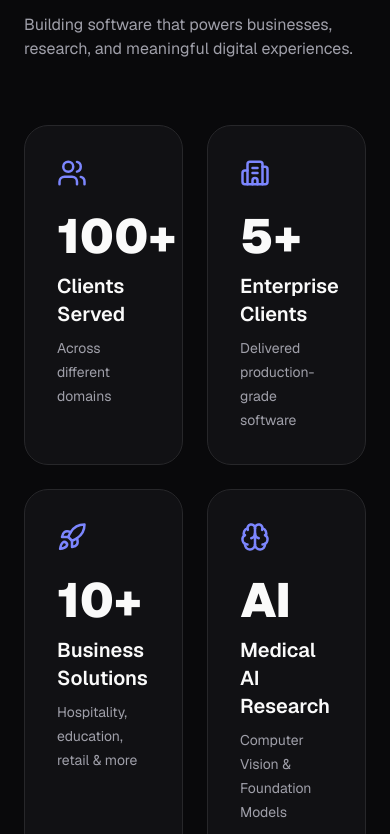
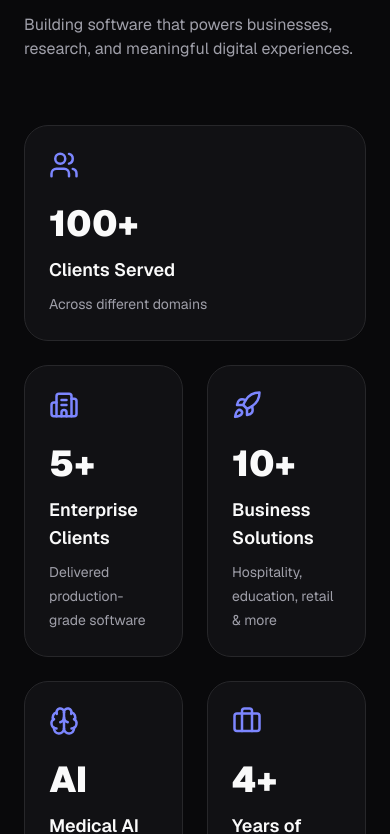
Before and after one commit to devsiddhartha31/devsiddhartha31.github.io, a Next.js app: page / in a window 390 px wide. Shown: the part 1430-2264 px from the top of the page. Built offline with nearby package versions, Linux system fonts and the light colour scheme.

Commit message:
style(about): improve impact card responsiveness

```diff
--- a/components/about/ImpactCard.tsx
+++ b/components/about/ImpactCard.tsx
@@ -27,9 +27,9 @@ export default function ImpactCard({ item }: Props) {
   return (
     <article
       className={cn(
-        "group rounded-3xl border border-zinc-800 bg-zinc-900/60 p-8 backdrop-blur-md transition-all duration-300 hover:-translate-y-1 hover:border-indigo-500/40 hover:shadow-xl hover:shadow-indigo-500/10",
-        item.size === "span-c2-r1" && "lg:col-span-2",
-        item.size === "span-c1-r2" && "lg:row-span-2"
+        "group rounded-3xl border border-zinc-800 bg-zinc-900/60 p-6 md:p-8 backdrop-blur-md transition-all duration-300 hover:-translate-y-1 hover:border-indigo-500/40 hover:shadow-xl hover:shadow-indigo-500/10",
+        item.size === "span-c2-r1" && "col-span-2",
+        item.size === "span-c1-r2" && "md:row-span-2"
       )}
     >
       <Icon
@@ -37,11 +37,11 @@ export default function ImpactCard({ item }: Props) {
         className="text-indigo-400 transition-transform duration-300 group-hover:scale-110"
       />
 
-      <h3 className="mt-6 text-5xl font-black">
+      <h3 className="mt-6 text-4xl md:text-5xl font-black">
         {item.value}
       </h3>
 
-      <h4 className="mt-3 text-xl font-semibold">
+      <h4 className="mt-3 text-lg md:text-xl font-semibold">
         {item.title}
       </h4>
 
```
